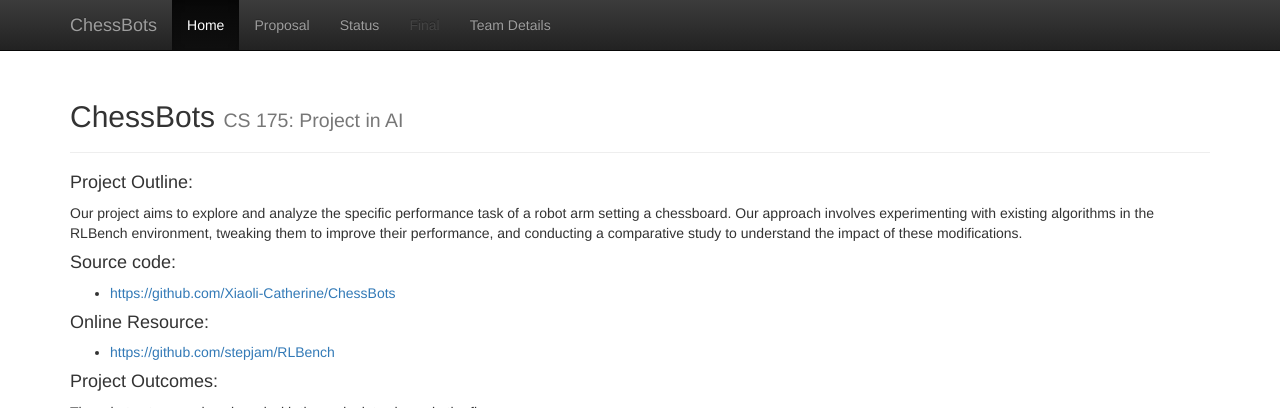
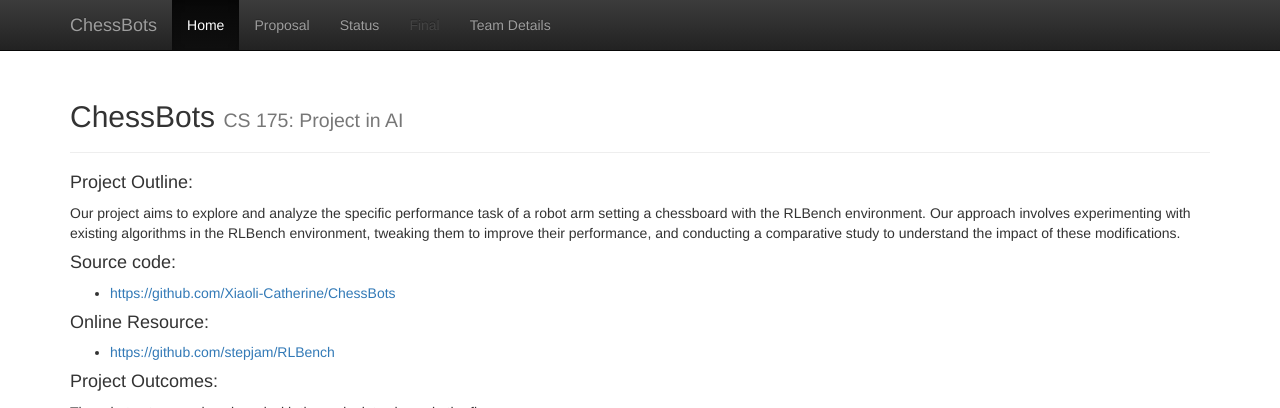
Before and after one commit to Xiaoli-Catherine/ChessBots, a Jekyll site: the page built from docs/index.md, in a window 1280 px wide, cut to the strip 0-408 px from the top of the page. Built offline with Jekyll 4.4.1, drawn with Linux system fonts in a browser that asks for light colours.

Commit message:
Update index.md

```diff
--- a/docs/index.md
+++ b/docs/index.md
@@ -4,7 +4,7 @@
 ---
 #### Project Outline:
 
-Our project aims to explore and analyze the specific performance task of a robot arm setting a chessboard. Our approach involves experimenting with existing algorithms in the RLBench environment, tweaking them to improve their performance, and conducting a comparative study to understand the impact of these modifications.
+Our project aims to explore and analyze the specific performance task of a robot arm setting a chessboard with the RLBench environment. Our approach involves experimenting with existing algorithms in the RLBench environment, tweaking them to improve their performance, and conducting a comparative study to understand the impact of these modifications.
 
 #### Source code:
 - [https://github.com/Xiaoli-Catherine/ChessBots](https://github.com/Xiaoli-Catherine/ChessBots)
```
